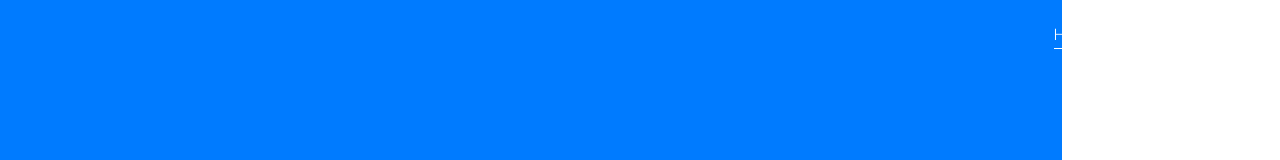
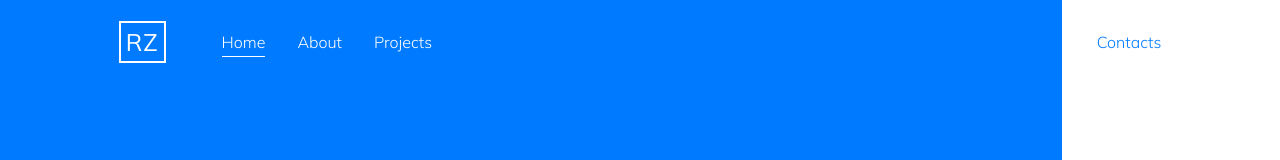
Before and after one commit to OwtmPatrick/portfolio, a React (Create React App) app: page / in a window 1280 px wide. Shown: the top 160 px of the page. Built offline with nearby package versions, Linux system fonts and the light colour scheme; no server answers.

Commit message:
edit header

```diff
--- a/src/components/header/index.jsx
+++ b/src/components/header/index.jsx
@@ -35,7 +35,10 @@
 		<Grid container className={classes.root} ref={header}>
 			<MobileMenu currentSection={currentSection} scrollToTarget={scrollToTarget} />
 
+			<Grid container direction="row" alignItems="center" className={classes.navBarWrapper} lg={10}>
 				<Grid className={classes.navBar}>
+					<div className={classes.logo}>RZ</div>
+
 					<List className={classes.list}>
 						{sections.map(({name}) => (
 							<ListItem key={name} className={classes.listItem}>
@@ -57,6 +60,18 @@
 						))}
 					</List>
 				</Grid>
+
+				<a
+					href="/"
+					onClick={e => {
+						e.preventDefault();
+						scrollToTarget('contacts');
+					}}
+					className={classes.contacts}
+				>
+					Contacts
+				</a>
+			</Grid>
 		</Grid>
 	);
 };
--- a/src/components/header/styles.js
+++ b/src/components/header/styles.js
@@ -5,7 +5,7 @@
 		position: 'fixed',
 		top: 0,
 		zIndex: 100,
-		padding: '8px 0',
+		padding: '16px 0',
 		backgroundColor: 'transparent',
 		fontFamily: "'Mulish', sans-serif",
 		transition: '.2s',
@@ -15,13 +15,37 @@
 		},
 
 		'&.header-short': {
-			padding: 0
+			padding: '8px 0'
+		}
+	},
+	logo: {
+		marginRight: '40px',
+		padding: '4px 5px',
+		fontSize: '24px',
+		border: '2px solid white',
+		color: 'white',
+		letterSpacing: '1px',
+		transition: '.2s',
+
+		'.header-white &': {
+			color: theme.palette.common.black,
+			borderColor: theme.palette.common.black
+		}
+	},
+	navBarWrapper: {
+		[theme.breakpoints.up('md')]: {
+			flexWrap: 'nowrap',
+			padding: '0 12px'
+		},
+		[theme.breakpoints.up('lg')]: {
+			margin: '0 auto'
 		}
 	},
 	navBar: {
 		display: 'none',
 		[theme.breakpoints.up('md')]: {
-			display: 'block',
+			display: 'flex',
+			alignItems: 'center',
 			width: '100%'
 		}
 	},
@@ -75,6 +99,33 @@
 			height: '1px',
 			backgroundColor: theme.palette.common.white
 		}
+	},
+	contacts: {
+		display: 'none',
+
+		[theme.breakpoints.up('md')]: {
+			position: 'relative',
+			display: 'block',
+			color: theme.palette.primary.main,
+			fontWeight: 300,
+			textDecoration: 'none',
+
+			'&:before': {
+				content: '""',
+				bottom: '-5px',
+				left: 0,
+				position: 'absolute',
+				width: '0%',
+				height: '1px',
+				backgroundColor: theme.palette.primary.main,
+				transition: 'width .5s'
+			},
+
+			'&:hover:before': {
+				width: '100%',
+				right: 0
+			}
+		}
 	}
 }));
 
```
Lines whose indentation alone changed are shown as unchanged.
